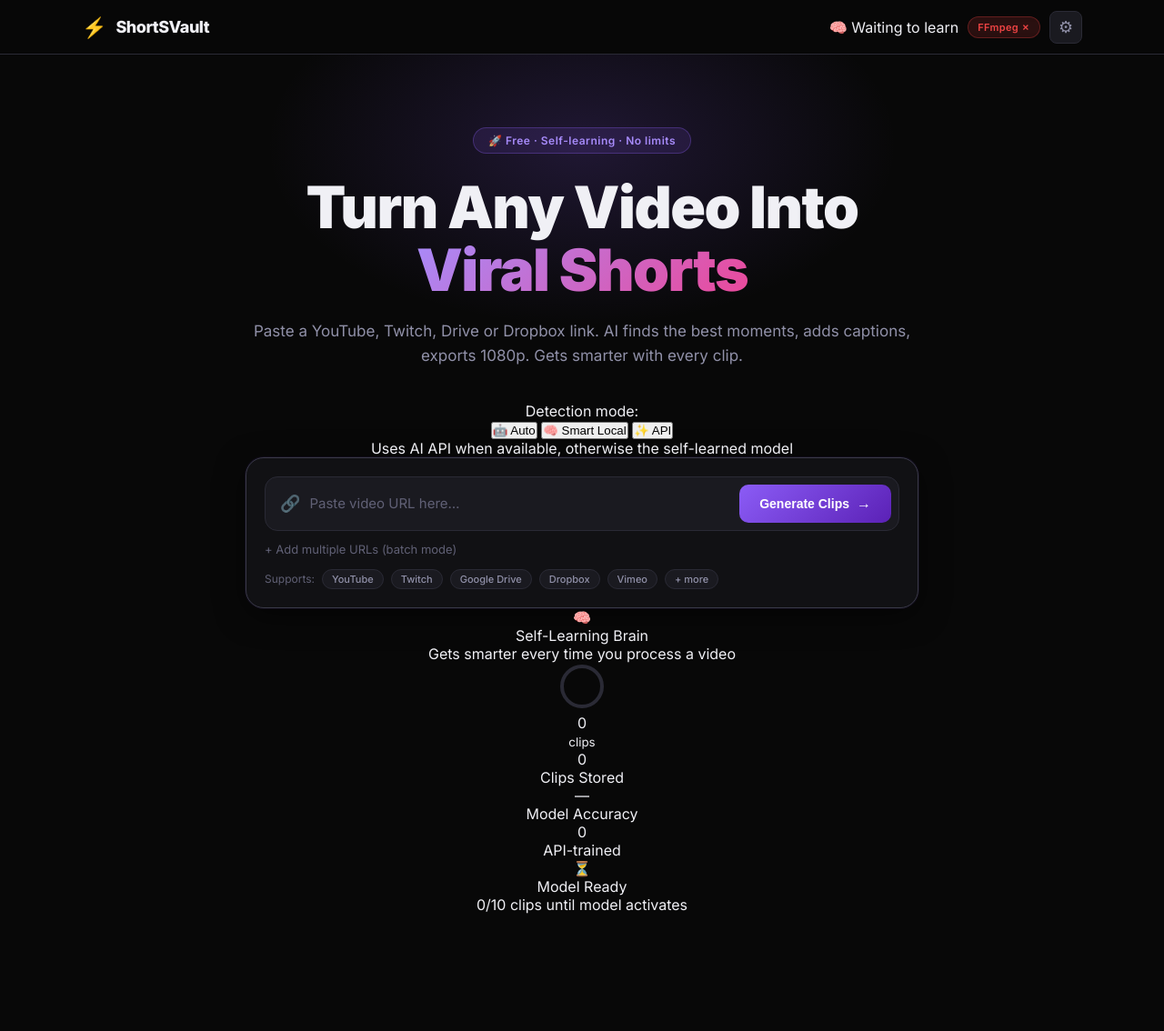
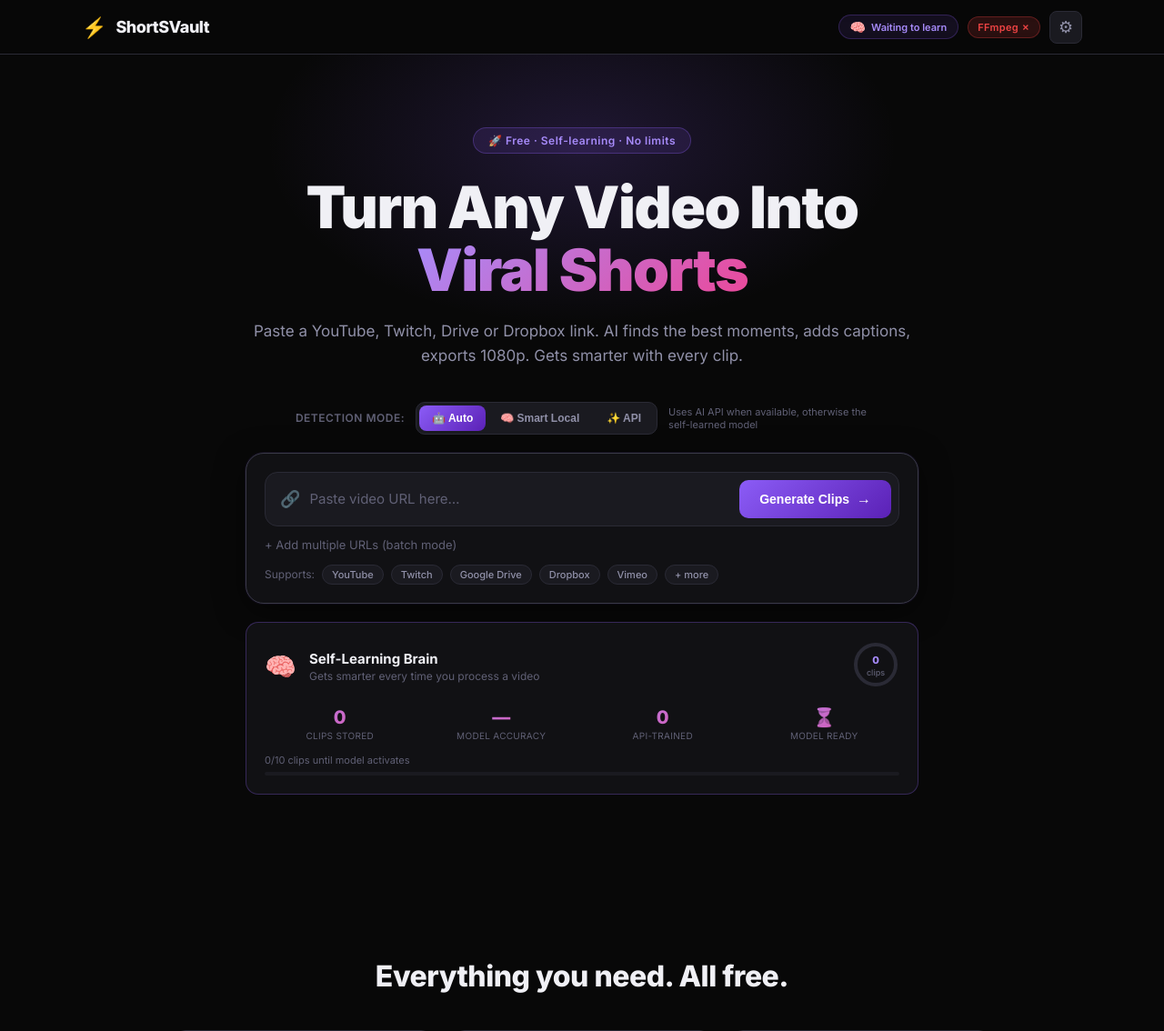
Before and after one commit to sojwal094-prodex/shortsvault, a Flask app: page / in a window 1280 px wide. Shown: the top 1134 px of the page at 91% size. Run offline with Flask 3, Linux system fonts and the light colour scheme; data that the repository does not hold is empty.

Commit message:
feat: self-learning engine — update static/css/style.css

```diff
--- a/static/css/style.css
+++ b/static/css/style.css
@@ -436,5 +436,107 @@ h1 {
 }
 @keyframes spin { to { transform: rotate(360deg); } }
 
+/* ── Mode Toggle ── */
+.mode-toggle-wrap {
+  display: flex; align-items: center; gap: 12px;
+  justify-content: center; margin-bottom: 20px; flex-wrap: wrap;
+}
+.mode-label { font-size: 12px; color: var(--text3); font-weight: 600; text-transform: uppercase; letter-spacing: 0.5px; }
+.mode-toggle {
+  display: flex; background: var(--bg3);
+  border: 1px solid var(--border); border-radius: 10px; padding: 3px; gap: 2px;
+}
+.mode-btn {
+  background: transparent; border: none; color: var(--text2);
+  padding: 7px 14px; border-radius: 8px; font-size: 12px; font-weight: 600;
+  cursor: pointer; transition: all 0.2s; white-space: nowrap;
+}
+.mode-btn.active {
+  background: linear-gradient(135deg, var(--purple), var(--purple-dark));
+  color: white;
+}
+.mode-btn:not(.active):hover { background: var(--border); color: var(--text); }
+.mode-desc { font-size: 11px; color: var(--text3); max-width: 220px; text-align: left; }
+
+/* ── Brain Badge (navbar) ── */
+.brain-badge {
+  display: flex; align-items: center; gap: 6px;
+  background: rgba(139,92,246,0.1);
+  border: 1px solid rgba(139,92,246,0.25);
+  border-radius: 20px; padding: 4px 12px;
+  cursor: pointer; transition: all 0.2s;
+}
+.brain-badge:hover { background: rgba(139,92,246,0.18); }
+.brain-icon  { font-size: 14px; }
+.brain-label { font-size: 11px; color: var(--purple2); font-weight: 600; }
+
+/* ── Brain Stats Card ── */
+.brain-card {
+  background: var(--bg2);
+  border: 1px solid rgba(139,92,246,0.3);
+  border-radius: var(--radius); padding: 20px;
+  margin-top: 20px; text-align: left;
+}
+.brain-card-header {
+  display: flex; align-items: center; gap: 14px; margin-bottom: 16px;
+}
+.brain-card-icon { font-size: 28px; }
+.brain-card-title { font-size: 15px; font-weight: 700; }
+.brain-card-sub   { font-size: 12px; color: var(--text3); margin-top: 2px; }
+.brain-progress-ring { position: relative; flex-shrink: 0; margin-left: auto; }
+.brain-ring-label {
+  position: absolute; top: 50%; left: 50%; transform: translate(-50%,-50%);
+  font-size: 11px; font-weight: 800; text-align: center; line-height: 1.2;
+  color: var(--purple2);
+}
+.brain-ring-label small { font-size: 9px; font-weight: 500; color: var(--text3); }
+
+.brain-stats-row {
+  display: grid; grid-template-columns: repeat(4,1fr); gap: 12px;
+  margin-bottom: 14px;
+}
+.brain-stat { text-align: center; }
+.brain-stat-val {
+  font-size: 20px; font-weight: 800;
+  background: linear-gradient(135deg, var(--purple2), var(--pink));
+  -webkit-background-clip: text; -webkit-text-fill-color: transparent;
+  background-clip: text;
+}
+.brain-stat-key { font-size: 10px; color: var(--text3); margin-top: 2px; text-transform: uppercase; letter-spacing: 0.3px; }
+
+.brain-progress-bar-wrap { margin-top: 8px; }
+.brain-progress-label { font-size: 11px; color: var(--text3); margin-bottom: 6px; }
+.brain-thin-bar { height: 4px; background: var(--bg3); border-radius: 2px; overflow: hidden; }
+.brain-thin-fill {
+  height: 100%;
+  background: linear-gradient(90deg, var(--purple), var(--pink));
+  border-radius: 2px; transition: width 0.6s ease;
+}
+
+/* ── Brain message after job ── */
+.job-brain-msg {
+  font-size: 12px; color: var(--purple2);
+  background: rgba(139,92,246,0.08);
+  border: 1px solid rgba(139,92,246,0.2);
+  border-radius: var(--radius-sm); padding: 10px 14px;
+  margin-bottom: 14px;
+}
+
+/* ── Source badge on clip cards ── */
+.clip-source-badge {
+  font-size: 9px; font-weight: 700; text-transform: uppercase;
+  padding: 2px 7px; border-radius: 10px; letter-spacing: 0.4px;
+}
+.src-model     { background: rgba(139,92,246,0.2); color: var(--purple2); }
+.src-api       { background: rgba(34,197,94,0.15);  color: var(--green); }
+.src-heuristic { background: rgba(96,96,117,0.2);   color: var(--text3); }
+
+/* ── Brain info box in settings ── */
+.brain-info-box {
+  background: var(--bg3); border: 1px solid var(--border);
+  border-radius: var(--radius-sm); padding: 14px;
+  font-size: 13px; color: var(--text2); line-height: 1.6;
+}
+
 /* ── Utilities ── */
 .hidden { display: none !important; }
```
